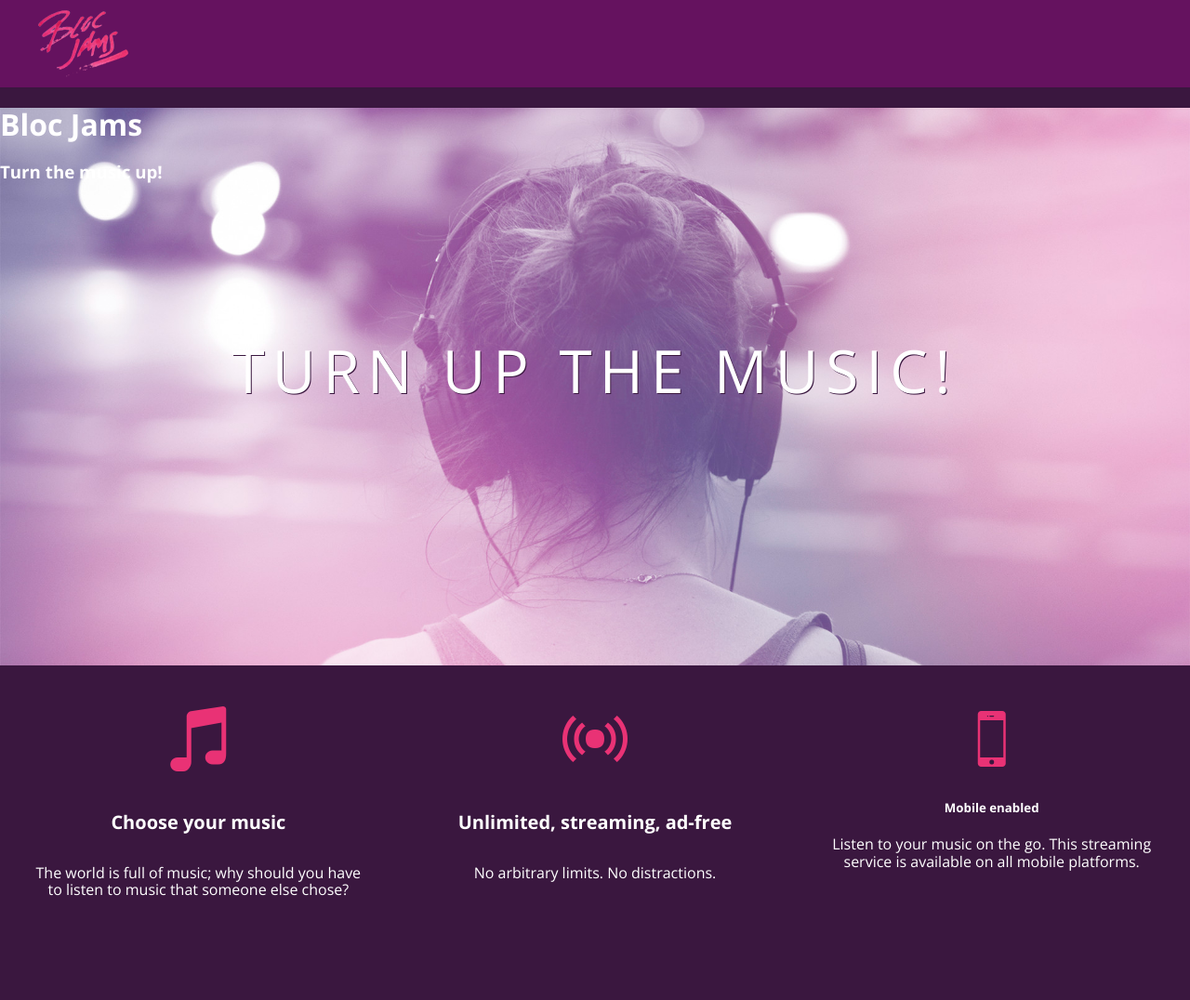
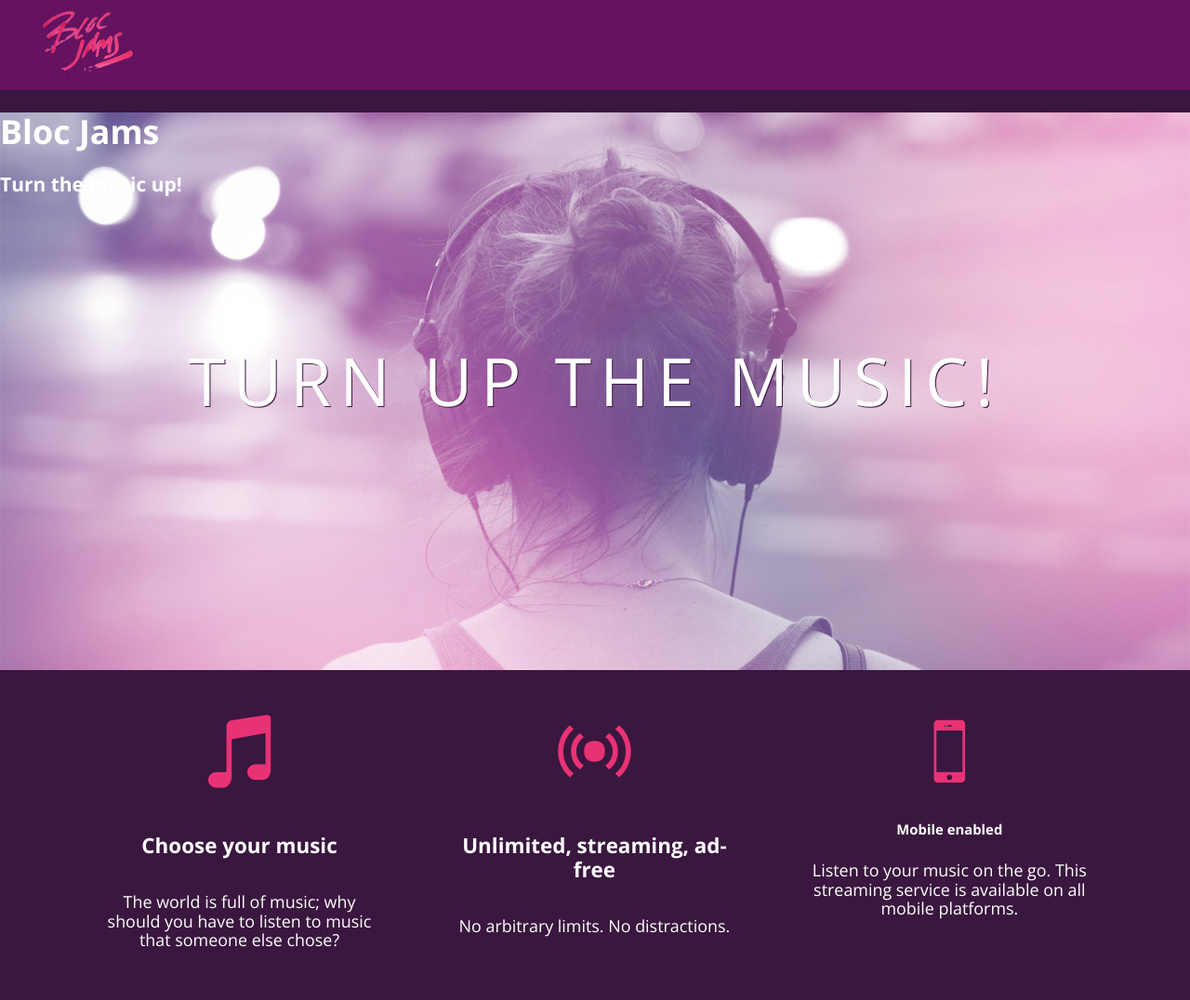
Before and after one commit to Austinrea/bloc-jams, a plain HTML site: page index.html in a window 1280 px wide. Shown: the whole page at 93% size. Before the commit the page ends 1014 px from the top, so only its background shows below. Drawn offline with nearby package versions, Linux system fonts and the light colour scheme.

Commit message:
checkpoint-4-CSS-responsiveness

```diff
--- a/index.html
+++ b/index.html
@@ -2,10 +2,12 @@
  <html>
      <head>
          <title>Bloc Jams</title>
+         <meta name="viewport" content="width=device-width, initial-scale=1">
          <link rel="stylesheet" type="text/css" href="http://fonts.googleapis.com/css?family=Open+Sans:400,800,600,700,300">
          <link rel="stylesheet" type="text/css" href="http://code.ionicframework.com/ionicons/2.0.1/css/ionicons.min.css">
          <link rel="stylesheet" type="text/css" href="styles/normalize.css">
          <link rel="stylesheet" type="text/css" href="styles/main.css">
+         <link rel="stylesheet" type="text/css" href="styles/landing.css">
      </head>
      <body class="landing">
          <nav class ="navbar"> <!-- navigation bar -->
@@ -16,18 +18,18 @@
              <h3>Turn the music up!</h3>
              <h1 class="hero-title"> Turn up the music!</h1>
          </section>
-         <section class="selling-points"> <!-- selling points -->
-             <div class="point">
+         <section class="selling-points container"> <!-- selling points -->
+             <div class="point column third">
                  <span class="ion-music-note"></span>
                  <h5 class="point-title">Choose your music</h5>
                  <p class ="point-description">The world is full of music; why should you have to listen to music that someone else chose?</p>
              </div>
-             <div class="point">
+             <div class="point column third">
                  <span class="ion-radio-waves"></span>
                  <h5 class="point-title">Unlimited, streaming, ad-free</h5>
                  <p class="point-desciption">No arbitrary limits. No distractions.</p>
              </div>
-             <div class="point">
+             <div class="point column third">
                  <span class="ion-iphone"></span>
                  <h5 class="point-titile">Mobile enabled</h5>
                  <p class="point-description">Listen to your music on the go. This streaming service is available on all mobile platforms.</p>
--- /dev/null
+++ b/styles/landing.css
@@ -0,0 +1,48 @@
+body.landing {
+     background-color: rgb(58,23,63);
+ }
+
+ .hero-content {
+     position: relative;
+     min-height: 600px;
+     background-image: url(../assets/images/bloc_jams_bg.jpg);
+     background-repeat: no-repeat;
+     background-position: center center;
+     background-size: cover;
+ }
+
+ .hero-content .hero-title {
+     position: absolute;
+     top: 40%;
+     -webkit-transform: translateY(-50%);
+     -moz-transform: translateY(-50%);
+     transform: translateY(-50%);
+     width: 100%;
+     text-align: center;
+     font-size: 4rem;
+     font-weight: 300;
+     text-transform: uppercase;
+     letter-spacing: 0.5rem;
+     text-shadow: 1px 1px 0px rgb(58,23,63);
+ }
+
+ .selling-points {
+     position: relative;
+ }
+
+ .point {
+     position: relative;
+     padding: 2rem;
+     text-align: center;
+ }
+
+ .point .point-title {
+     font-size: 1.25rem;
+ }
+
+ .ion-music-note,
+ .ion-radio-waves,
+ .ion-iphone {
+     color: rgb(233,50,117);
+     font-size: 5rem;
+ }
--- a/styles/main.css
+++ b/styles/main.css
@@ -1,4 +1,10 @@
-html {
+*, *::before, *::after {
+     -moz-box-sizing: border-box;
+     -webkit-box-sizing: border-box;
+     box-sizing: border-box;
+ }
+
+ html {
      height: 100%; /* makes sure our HTML takes up 100% of the browser window */
      font-size: 100%;
  }
@@ -7,10 +13,6 @@ html {
      font-family: 'Open Sans'; /* sets our font to the "Open Sans" typeface */
      color: white;             /* sets the text color to white */
      min-height: 100%;         /* says the height of the body must be, at minimum, 100% of the window */
- }
-
- body.landing {
-     background-color: rgb(58,23,63); /* sets the background color to an RGB value (see below) */
  }
 
  .navbar {
@@ -23,55 +25,33 @@ html {
      left: 2rem;
  }
 
-.hero-content {
-     position: relative; /* positioning will be explained in a resource */
-     min-height: 600px;  /* hero content element must be _at least_ 600 pixels */
-     background-image: url(../assets/images/bloc_jams_bg.jpg);
-     background-repeat: no-repeat;
-     background-position: center center;
-     background-size: cover;
+.container {
+     margin: 0 auto;
+     max-width: 64rem;
  }
 
-.hero-content .hero-title {
-     position: absolute;             /* positioning will be explained in a resource */
-     top: 40%;                       /* positioning will be explained in a resource */
-     -webkit-transform: translateY(-50%);
-     -moz-transform: translateY(-50%);
-     -ms-transform: translateY(-50%);
-     transform: translateY(-50%);
-     width: 100%;                    /* makes sure the title inhabits the full width of its container */
-     text-align: center;             /* aligns text in the horizontal center of the element */
-     font-size: 4rem;                /* specifies the size of the font in root em units */
-     font-weight: 300;               /* makes the font thinner or lighter weight */
-     text-transform: uppercase;      /* transforms the text to be all uppercase lettering */
-     letter-spacing: 0.5rem;         /* puts 0.5 root ems worth of space between each letter */
-     text-shadow: 1px 1px 0px rgb(58,23,63); /* creates a shadow underneath the text for readability over the image */
+/* Medium and small screens (640px) */
+ @media (min-width: 640px) {
+     html { font-size: 112%; }
+
+     .column {
+         float: left;
+         padding-left: 1rem;
+         padding-right: 1rem;
+     }
+
+     .column.full { width: 100%; }
+     .column.two-thirds { width: 66.7%; }
+     .column.half { width: 50%; }
+     .column.third { width: 33.3%; }
+     .column.fourth { width: 25%; }
+     .column.flow-opposite { float: right; }
+ }
+   /* Style information will go here */
  }
 
-.selling-points {
-     position: relative;
-     display: table;
-     width: 100%;
-     -webkit-box-sizing: border-box;
-     -moz-box-sizing: border-box;
-     box-sizing: border-box; /* we'll explain this in a resource */
+ /* Large screens (1024px) */
+ @media (min-width: 1024px) {
+     html { font-size: 120%; }
+   /* Style information will go here */
  }
-
- .point {
-     display: table-cell;
-     position: relative;
-     width: 33.3%;
-     padding: 2rem;
-     text-align: center;
- }
-
- .point .point-title {
-     font-size: 1.25rem;
- }
-
- .ion-music-note,
- .ion-radio-waves,
- .ion-iphone {
-     color: rgb(233,50,117);
-     font-size: 5rem;
- }
```
